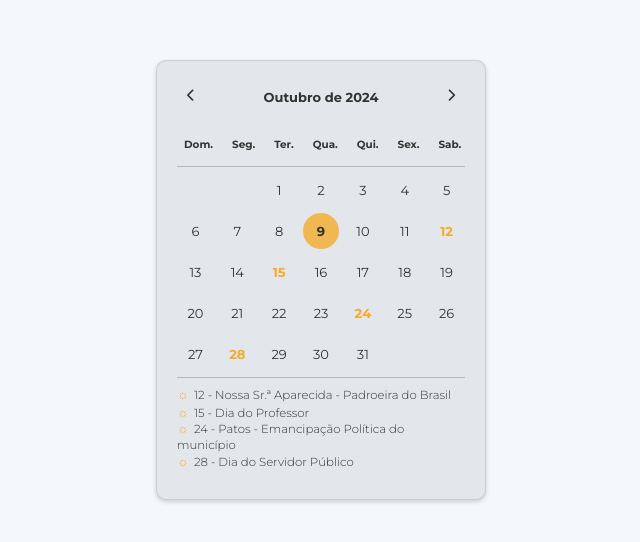
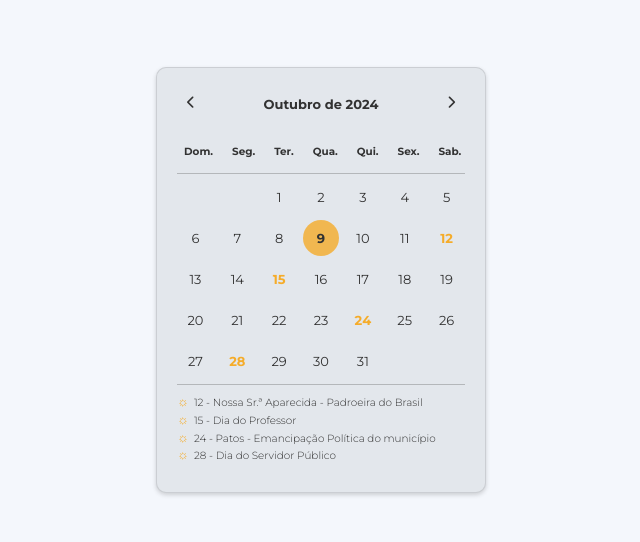
Before and after one commit to dev-emartins/simpples-calendario-react-typescript, a React (Vite) app: page / in a window 1280 px wide. Shown: the part 120-662 px from the top of the page, without its empty margins (319-959 px from the left). Built offline with nearby package versions, Linux system fonts and the light colour scheme.

Commit message:
Redefinição da fonta para atender o tamanho da nova largura.

```diff
--- a/src/styles/CalendarDark.css
+++ b/src/styles/CalendarDark.css
@@ -90,7 +90,7 @@ body {
 .calendar .monthly-holidays span {
     width: 100%;
     display: inline-block;
-    font-size: 0.9rem;
+    font-size: 0.8rem;
     font-weight: 300;
     line-height: 1.2rem;
     text-align: left;
--- a/src/styles/CalendarWhite.css
+++ b/src/styles/CalendarWhite.css
@@ -90,7 +90,7 @@ body {
 .calendar .monthly-holidays span {
     width: 100%;
     display: inline-block;
-    font-size: 0.9rem;
+    font-size: 0.8rem;
     font-weight: 300;
     line-height: 1.2rem;
     text-align: left;
```
